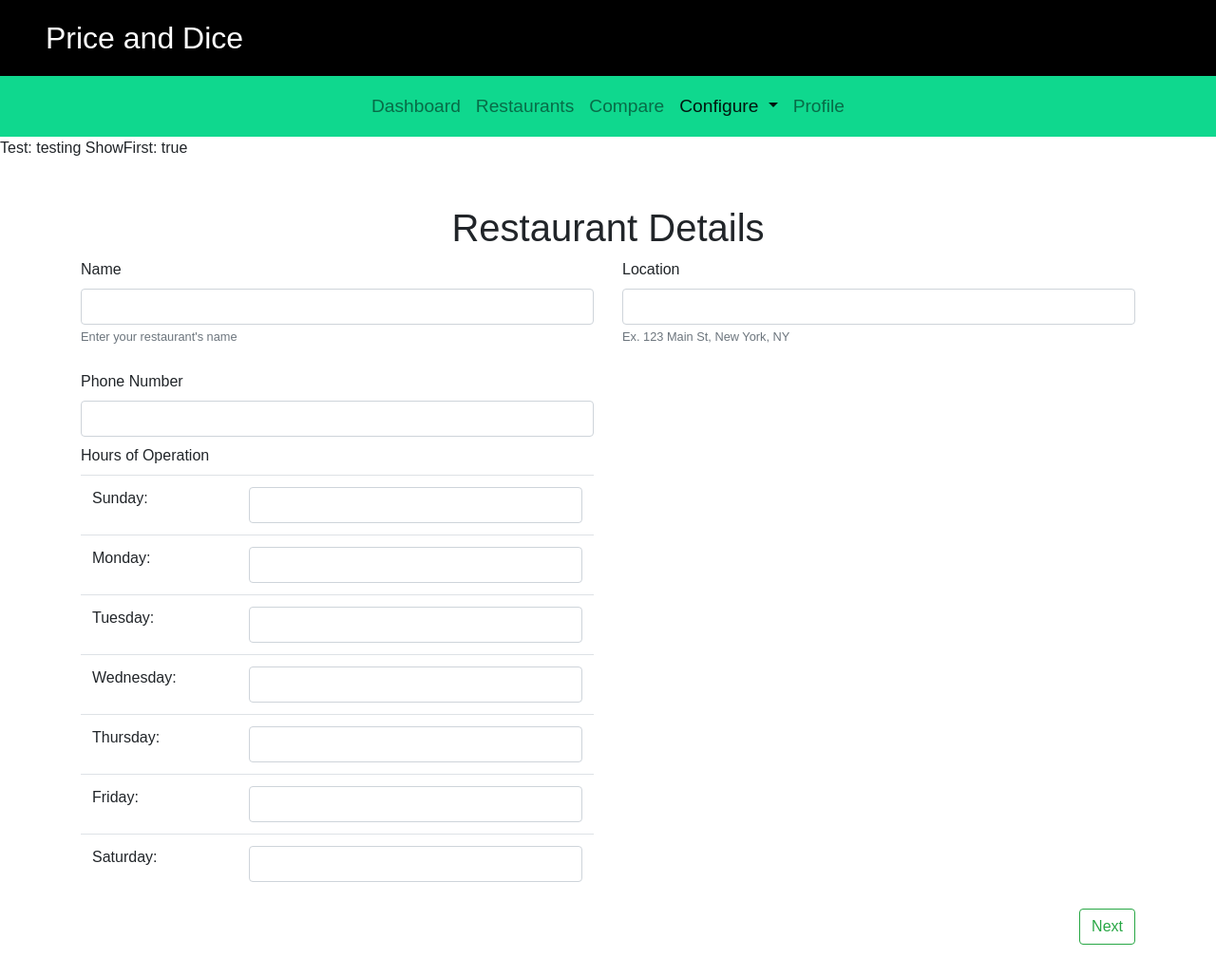
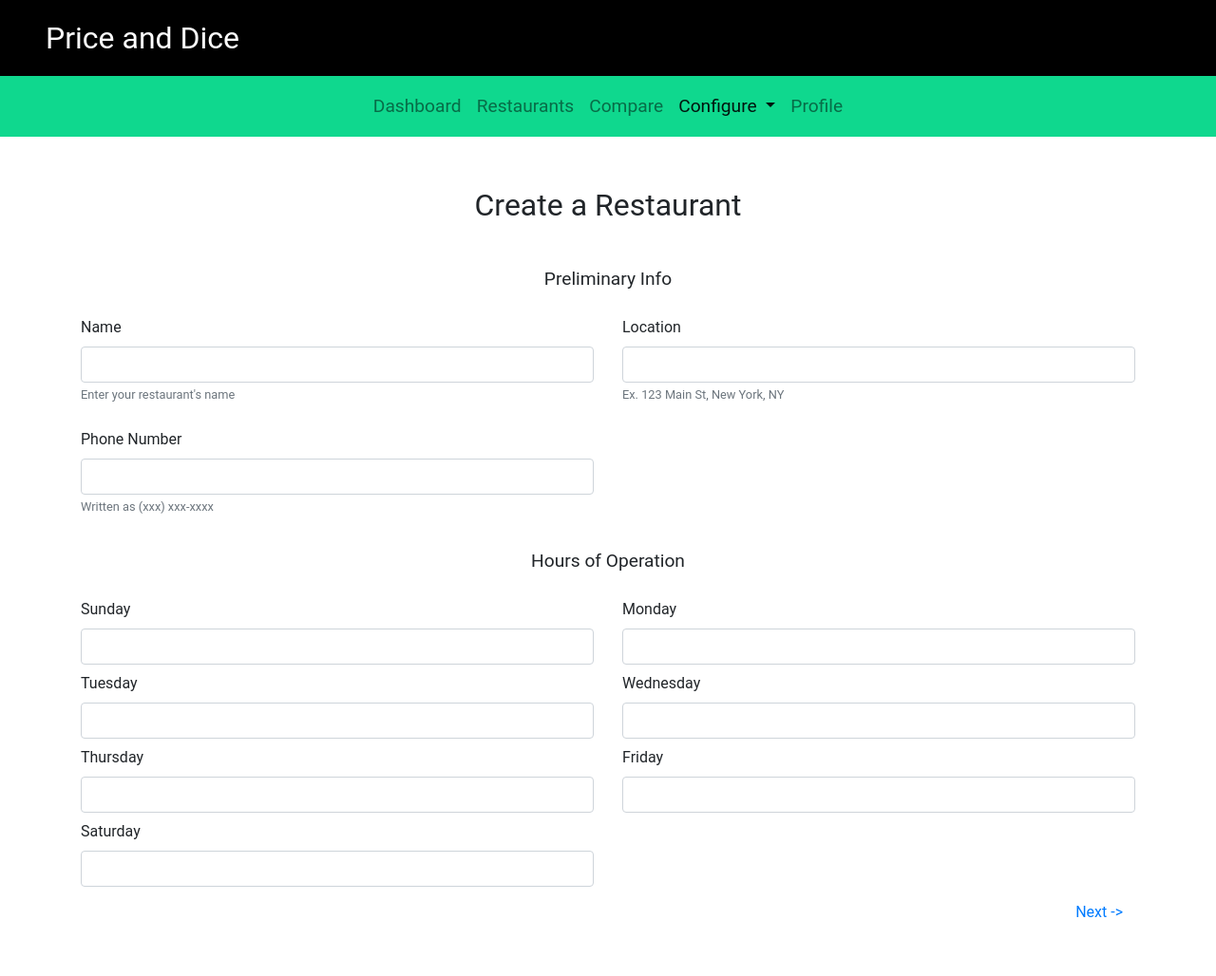
Before and after one commit to DSWhite96/Campus_Price_And_Dice, a Django app: page /campus/add_restaurant/ in a window 1280 px wide. Shown: the whole page at 95% size. Before the commit the page ends 995 px from the top, so only its background shows below. Run offline with Django 3.2, Linux system fonts and the light colour scheme; some libraries are stand-ins or nearby versions.

Commit message:
verification/add-restaurant.py module

```diff
--- a/mystic_coast/campus/static/add-restaurant.js
+++ b/mystic_coast/campus/static/add-restaurant.js
@@ -1,12 +1,14 @@
+import { hoursOfOperation } from './hours-of-operation.js';
+
 var app = new Vue({
 	delimiters: ['[[',']]'],
 	el:'#app',
 	data:{
-			message: 'testing',
 			restaurantName: "",
 			restaurantLocation: "",
+			hoursOfOperation: hoursOfOperation,
+			itemName: "",
 			itemPrice: 0,
-			itemName: "",
 			itemList: new Array(),
 			showFirstTab: true,
 			showSecondTab: false
@@ -39,6 +41,12 @@ var app = new Vue({
 				this.showSecondTab = true;
 				this.showFirstTab = false;
 			}
+		},
+		submitData: function() {
+
+
+
+
 		}
 	}
 	//add_restaurant_action
--- a/mystic_coast/campus/static/campus/style.css
+++ b/mystic_coast/campus/static/campus/style.css
@@ -1,9 +1,18 @@
 body {
-    font-family: 'Montserrat', sans-serif;
+    font-family: 'Roboto', sans-serif;
 }
 
 .map {
     height: 425px;
+}
+
+.page-header {
+    font-size: 2rem;
+    font-weight: normal;
+}
+
+.subheading {
+    font-size: 1.2rem;
 }
 
 .selector-for-some-widget {
@@ -44,8 +53,3 @@ body {
 .label-right {
     padding-left: 10.2rem;
 }
-
-/*
-.float-right should be de-activated below a
-certain width
-*/
--- /dev/null
+++ b/mystic_coast/campus/static/hours-of-operation.js
@@ -0,0 +1,9 @@
+export let hoursOfOperation = {
+    Sunday: "",
+    Monday: "",
+    Tuesday: "",
+    Wednesday: "",
+    Thursday: "",
+    Friday: "",
+    Saturday: ""
+};
--- a/mystic_coast/campus/templates/campus/add-restaurant.html
+++ b/mystic_coast/campus/templates/campus/add-restaurant.html
@@ -19,37 +19,32 @@
 
 {% block body %}
 <div id="app">
-
-
-Test: [[message]]
-ShowFirst: [[showFirstTab]]
-
-
-
-
     <div id="tab1" v-if="showFirstTab">
         <div class="container content-top">
             <form action = "{% url 'campus:add_restaurant_action' %}" method="POST">
                 {% csrf_token %}
-        <h1><center>Restaurant Details</center></h1>
+                <div class="row">
+                    <div class="col-lg-12">
+                        <p class="page-header text-center">Create a Restaurant</p>
+                    </div>
+                </div>
+                <br>
+                <div class="row pb-2">
+                    <div class="col-lg-12">
+                        <p class="text-center subheading">Preliminary Info</p>
+                    </div>
+                </div>
                 <div class="row">
                     <div class="col-lg-6">
                         <label for = "restaurant_name">Name</label>
-                <input
-                    type="text"
-                    class="form-control"
-                    id="restaurant_name"
-                    name="restaurant_name">
+                        <input type="text" class="form-control" id="restaurant_name"
+                            name="restaurant_name" v-model='restaurantName'>
                         <small class="text-muted">Enter your restaurant's name</small>
                     </div>
                     <div class="col-lg-6">
                         <label for = "restaurant_location">Location</label>
-                <input
-                    type="text"
-                    class="form-control"
-                    id="restaurant_location"
-                    name="restaurant_location">
-
+                        <input type="text" class="form-control" id="restaurant_location"
+                            name="restaurant_location" v-model='restaurantLocation'>
                         <small class="text-muted">Ex. 123 Main St, New York, NY</small>
                     </div>
                 </div>
@@ -57,78 +52,74 @@ ShowFirst: [[showFirstTab]]
                 <div class="row pb-2">
                     <div class="col-lg-6">
                         <label for = "restaurant_location">Phone Number</label>
-                    <input
-                        type="text"
-                        class="form-control"
-                        id="phone_number"
-                        name="phone_number">
+                        <input type="text" class="form-control" id="phone_number"
+                            name="phone_number" v-model='restaurantPhoneNumber'>
+                        <small class="text-muted">Written as (xxx) xxx-xxxx</small>
+                    </div>
+                </div>
+                <br>
+                <div class="row pb-2">
+                    <div class="col-lg-12">
+                        <p class="text-center subheading">Hours of Operation</p>
                     </div>
                 </div>
                 <div class="row pb-2">
                     <div class="col-lg-6">
-                Hours of Operation
+                        <label for='sunday'>Sunday</label>
+                        <input type='text' class="form-control"
+                            name='sunday' id='sunday'
+                            v-model='hoursOfOperation.sunday'>
+                    </div>
+                    <div class="col-lg-6">
+                        <label for="monday">Monday</label>
+                        <input type="text" class="form-control"
+                            name="monday" id="monday"
+                            v-model='hoursOfOperation.monday'>
+                    </div>
+                </div>
+                <div class="row pb-2">
+                    <div class="col-lg-6">
+                        <label for='tuesday'>Tuesday</label>
+                        <input type='text' class="form-control"
+                            name='tuesday' id='tuesday'
+                            v-model='hoursOfOperation.tuesday'>
+                    </div>
+                    <div class="col-lg-6">
+                        <label for="wednesday">Wednesday</label>
+                        <input type="text" class="form-control"
+                            name="wednesday" id="wednesday"
+                            v-model='hoursOfOperation.wednesday'>
+                    </div>
+                </div>
+                <div class="row pb-2">
+                    <div class="col-lg-6">
+                        <label for='thursday'>Thursday</label>
+                        <input type='text'
+                            class="form-control"
+                            name='thursday'
+                            id='thursday'>
+                    </div>
+                    <div class="col-lg-6">
+                        <label for="friday">Friday</label>
+                        <input type="text"
+                            class="form-control"
+                            name="friday"
+                            id="friday">
+                    </div>
+                </div>
+                <div class="row pb-2">
+                    <div class="col-lg-6">
+                        <label for='saturday'>Saturday</label>
+                        <input type='text'
+                            class="form-control"
+                            name='saturday'
+                            id='saturday'>
+                    </div>
                 </div>
 
-        </div>
-        <div class="row">
-            <div class="col-lg-6">
-                <table class="table">
-                    <tr>
-                        <td>Sunday:</td>
-                        <td><input type="text"
-                            class="form-control"
-                            value="{{ restaurant.hours_of_operation }}">
-                        </td>
-                    </tr>
-                    <tr>
-                        <td>Monday:</td>
-                        <td><input type="text"
-                            class="form-control"
-                            value="{{ restaurant.hours_of_operation }}">
-                        </td>
-                    </tr>
-                    <tr>
-                        <td>Tuesday:</td>
-                        <td><input type="text"
-                            class="form-control"
-                            value="{{ restaurant.hours_of_operation }}">
-                        </td>
-                    </tr>
-                    <tr>
-                        <td>Wednesday:</td>
-                        <td><input type="text"
-                            class="form-control"
-                            value="{{ restaurant.hours_of_operation }}">
-                        </td>
-                    </tr>
-                    <tr>
-                        <td>Thursday:</td>
-                        <td><input type="text"
-                            class="form-control"
-                            value="{{ restaurant.hours_of_operation }}">
-                        </td>
-                    </tr>
-                    <tr>
-                        <td>Friday:</td>
-                        <td><input type="text"
-                            class="form-control"
-                            value="{{ restaurant.hours_of_operation }}">
-                        </td>
-                    </tr>
-                    <tr>
-                        <td>Saturday:</td>
-                        <td><input type="text"
-                            class="form-control"
-                            value="{{ restaurant.hours_of_operation }}">
-                        </td>
-                    </tr>
-
-                </table>
-            </div>
-        </div>
                 <div class="row">
                     <div class="col-lg-12 text-right">
-                <button type="button" class="btn btn-outline-success" v-on:click="goToSecond">Next</button>
+                        <button type="button" class="btn btn-link" v-on:click="goToSecond">Next -></button>
                     </div>
                 </div>
             </form>
@@ -142,32 +133,24 @@ ShowFirst: [[showFirstTab]]
                 <h1><center>List of Items</center></h1>
                 <div class="row">
                     <div class="col-lg-6">
-                <label for = "restaurant_name">Name</label>
-                <input
-                    type="text"
-                    class="form-control"
-                    id="restaurant_name"
-                    name="restaurant_name">
-                <small class="text-muted">Enter your restaurant's name</small>
+                        <label for = "item_name">Name</label>
+                        <input type="text" class="form-control"
+                            id="item_name" name="item_name">
+                        <small class="text-muted">Item name (e.g. Noodles)</small>
                     </div>
                     <div class="col-lg-6">
-                <label for = "restaurant_location">Price</label>
-                <input
-                    type="text"
-                    class="form-control"
-                    id="restaurant_location"
-                    name="restaurant_location">
+                        <label for = "item_price">Price</label>
+                        <input type="text" class="form-control"
+                            id="item_price" name="item_price">
                     </div>
                 </div>
                 <br>
                 <div class="row">
-            <div class="col-lg-6">
-                <input type="submit"
-                class="btn btn-outline-success" value = "Previous">
+                    <div class="col-lg-6 text-left">
+                        <button type="button" class="btn btn-link" v-on:click="goToFirst"><- Previous</button>
                     </div>
                     <div class="col-lg-6 text-right">
-                <input type="submit"
-                class="btn btn-outline-success" value = "Submit">
+                        <button type="button" class="btn btn-link" v-on:click="submitData">Submit</button>
                     </div>
                 </div>
             </form>
@@ -175,5 +158,8 @@ ShowFirst: [[showFirstTab]]
     </div>
 </div>
 
-<script src="{% static 'add-restaurant.js' %}"></script>
+<br>
+<br>
+<script src="{% static 'hours-of-operation.js' %}" type='module'></script>
+<script src="{% static 'add-restaurant.js' %}" type='module'></script>
 {% endblock %}
--- a/mystic_coast/campus/views.py
+++ b/mystic_coast/campus/views.py
@@ -1,6 +1,7 @@
 from django.http import HttpResponse, HttpResponseRedirect
 from django.shortcuts import render
 from .models import Restaurant, Item, User
+from .verification.add_restaruant import Verify
 import json
 
 def index(request):
@@ -76,11 +77,31 @@ def restaurant_detail(request, restaurant_id):
 def add_restaurant_action(request):
     data = request.POST.get('serializedData', False)
     data = json.loads(data)
+    invalid_form = False
+    error_message = ''
+    context = {}
 
     name = data['restaurantName']
     location = data['location']
     phone_number = data['phoneNumber']
+    hours_of_operation = data['hoursOfOperation']
     item_list_dict = data['itemList']
+
+    is_prelim_info_correct = Verify.preliminary_info(name, location, phone_number)
+
+    if not (is_prelim_info_correct == 'SUCCESS'):
+        invalid_form = True
+
+        if (is_prelim_info_correct == 'PHONE_NUMBER'):
+            error_message = "Your phone number is formatted incorrectly"
+        elif (is_prelim_info_correct == 'NAME_LENGTH'):
+            error_message = "Your name's length is too large or too small"
+        elif (is_prelim_info_correct == 'LOCATION_LENGTH'):
+            error_message = "Your location's length is too large or too small"
+        else:
+            error_message = "Something went wrong!"
+
+        context['error_message'] = error_message
 
     restaurant = Restaurant(name=name, location=location)
     restaurant.save()
@@ -93,7 +114,10 @@ def add_restaurant_action(request):
         item.save()
         restaurant.item_list.add(item)
 
-    return render(request, 'campus/add-restaurant.html', {})
+    if invalid_form:
+        return render(request, 'campus/add-restaurant.html', context)
+    else:
+        return render(request, 'campus/add-restaurant.html', {})
 
 
 def add_restaurant_page(request):
```
Also changed, not shown: mystic_coast/campus/verification/add_restaruant.py (added, +33 -0 lines), mystic_coast/db.sqlite3. Lines whose indentation alone changed are shown as unchanged.
